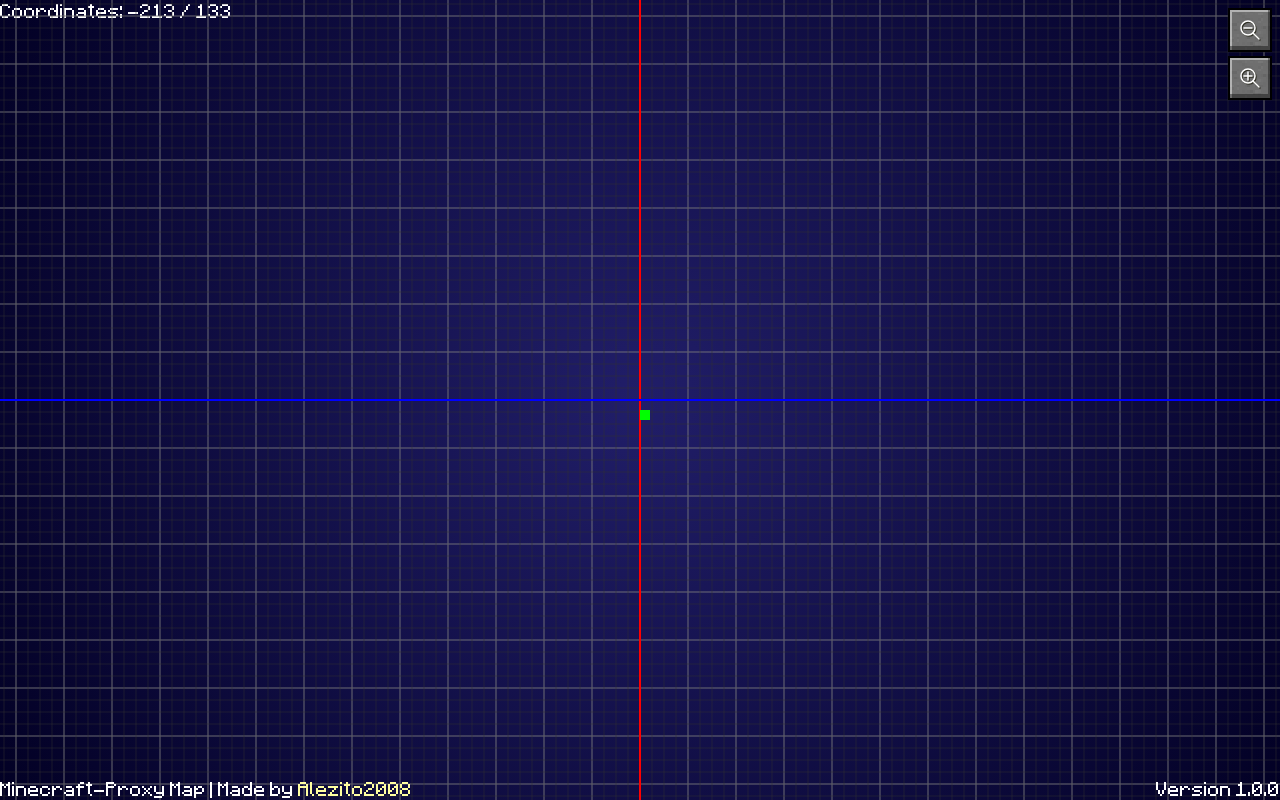
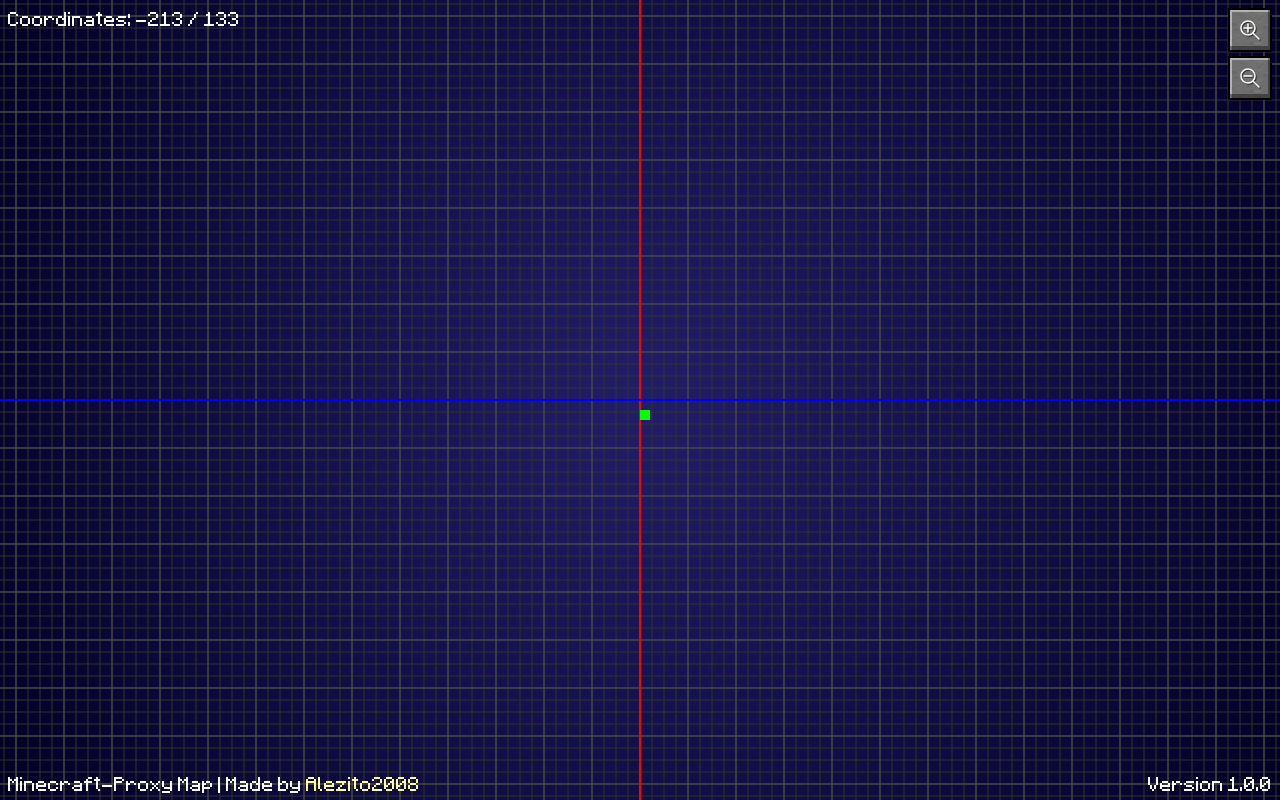
Before and after one commit to Alezito2008/Minecraft-Proxy-Radar, a plain HTML site: page index.html in a window 1280 px wide. Drawn offline with Linux system fonts and the light colour scheme.

Commit message:
Zoom with scrollwheel and some UI changes

```diff
--- a/index.html
+++ b/index.html
@@ -8,19 +8,20 @@
 </head>
 <body>
     <canvas id="map"></canvas>
+    <div class="interface">
         <div class="info">
             <span id="info-coordinates">Coordinates: 0 / 0</span>
         </div>
         <div class="map-controls">
             <div class="zoom-controls">
                 <div class="mc-button">
-                <div class="title" id="zoom-in">
-                    <img src="assets/icons/zoom-out.svg" />
+                    <div class="title" id="zoom-out">
+                        <img src="assets/icons/zoom-in.svg" />
                     </div>
                 </div>
                 <div class="mc-button">
-                <div class="title" id="zoom-out">
-                    <img src="assets/icons/zoom-in.svg" />
+                    <div class="title" id="zoom-in">
+                        <img src="assets/icons/zoom-out.svg" />
                     </div>
                 </div>
             </div>
@@ -33,6 +34,7 @@
                 Version 1.0.0
             </div>
         </footer>
+    </div>
     <script src="map.js"></script>
 </body>
 </html>
--- a/map.js
+++ b/map.js
@@ -26,6 +26,15 @@ const options = {
 const BLOCK_DETAIL = 4; // Ej: 4 = Chunks con bloques 4*4
 const CHUNK_GRID_SIZE = 48;
 const BLOCK_GRID_SIZE = CHUNK_GRID_SIZE / BLOCK_DETAIL;
+
+function zoomIn() {
+    options.zoom /= 1.2;
+    if (options.zoom < 1) options.zoom = 1
+}
+
+function zoomOut() {
+    options.zoom *= 1.2;
+}
 
 function setup() {
     resize();
@@ -70,17 +79,18 @@ function updateUI() {
 
 function draw() {
     updateUI();
-    ctx.setTransform(options.zoom, 0, 0, options.zoom, 0, 0);
+    ctx.setTransform(1, 0, 0, 1, 0, 0);
     ctx.clearRect(0, 0, canvas.width, canvas.height);
 
+    ctx.scale(options.zoom, options.zoom);
     ctx.translate(pos.x, pos.y);
 
-    ctx.lineWidth = 0.5;
+    ctx.lineWidth = 1;
 
-    ctx.strokeStyle = '#ddd';
-    drawGrid(CHUNK_GRID_SIZE);
     ctx.strokeStyle = '#333'
     drawGrid(BLOCK_GRID_SIZE);
+    ctx.strokeStyle = '#555';
+    drawGrid(CHUNK_GRID_SIZE);
 
     ctx.lineWidth = 2;
     ctx.strokeStyle = 'red';
@@ -99,8 +109,6 @@ function draw() {
 
     requestAnimationFrame(draw);
 }
-
-window.addEventListener('DOMContentLoaded', setup);
 
 canvas.addEventListener('mousedown', e => {
     mouse.anchorX = e.offsetX - pos.x;
@@ -123,18 +131,12 @@ canvas.addEventListener('mousemove', e => {
     pos.y = e.offsetY - mouse.anchorY;
 })
 
+canvas.addEventListener('wheel', e => { (e.deltaY > 0) ? zoomIn() : zoomOut(); });
+
+window.addEventListener('DOMContentLoaded', setup);
 window.addEventListener('resize', resize);
-
-document.getElementById('zoom-out').addEventListener('click', () => {
-    options.zoom *= 1.2;
-})
-
-document.getElementById('zoom-in').addEventListener('click', () => {
-    options.zoom /= 1.2;
-    if (options.zoom < 1) {
-        options.zoom = 1
-    }
-})
+document.getElementById('zoom-in').addEventListener('click', zoomIn);
+document.getElementById('zoom-out').addEventListener('click', zoomOut);
 
 const infoCoords = document.getElementById('info-coordinates');
 
--- a/style.css
+++ b/style.css
@@ -14,11 +14,11 @@ body {
 }
 
 footer {
-    position: absolute;
-    bottom: 0;
+    margin-top: auto;
     width: 100%;
     display: flex;
     justify-content: space-between;
+    line-height: 1;
 }
 
 a {
@@ -30,6 +30,18 @@ a {
     position: fixed;
     width: 100%;
     height: 100%;
+    cursor: crosshair;
+}
+
+.interface {
+    display: flex;
+    flex-direction: column;
+    position: fixed;
+    padding: 8px;
+    height: 100%;
+    width: 100%;
+    box-sizing: border-box;
+    pointer-events: none;
 }
 
 .mc-button {
@@ -40,10 +52,12 @@ a {
     cursor: pointer;
     overflow: hidden;
     white-space: nowrap;
+    -webkit-user-select: none;
     user-select: none;
     background: #999 url('assets/minecraft-button-bg.png') center / cover;
     image-rendering: pixelated;
     border: 2px solid #000;
+    pointer-events: auto;
 }
 
 .mc-button > .title {
```
Lines whose indentation alone changed are shown as unchanged.
